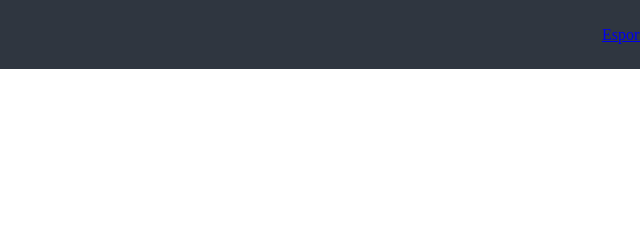
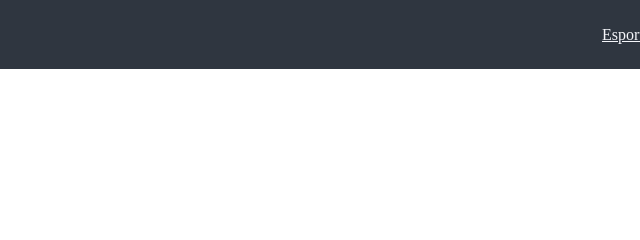
Before and after one commit to Kaleb-lima/Projeto-ebac, a plain HTML site: page css/index.html in a window 1280 px wide. Shown: the top 240 px of the page, 640-1280 px from the left. Drawn offline with Linux system fonts and the light colour scheme.

Commit message:
atualização da página

```diff
--- a/css/main.css
+++ b/css/main.css
@@ -20,7 +20,7 @@ header li {
     display: inline;
 }
 
-header li{
+header li a{
     color:#f5f6fa ;
 }
 
```
